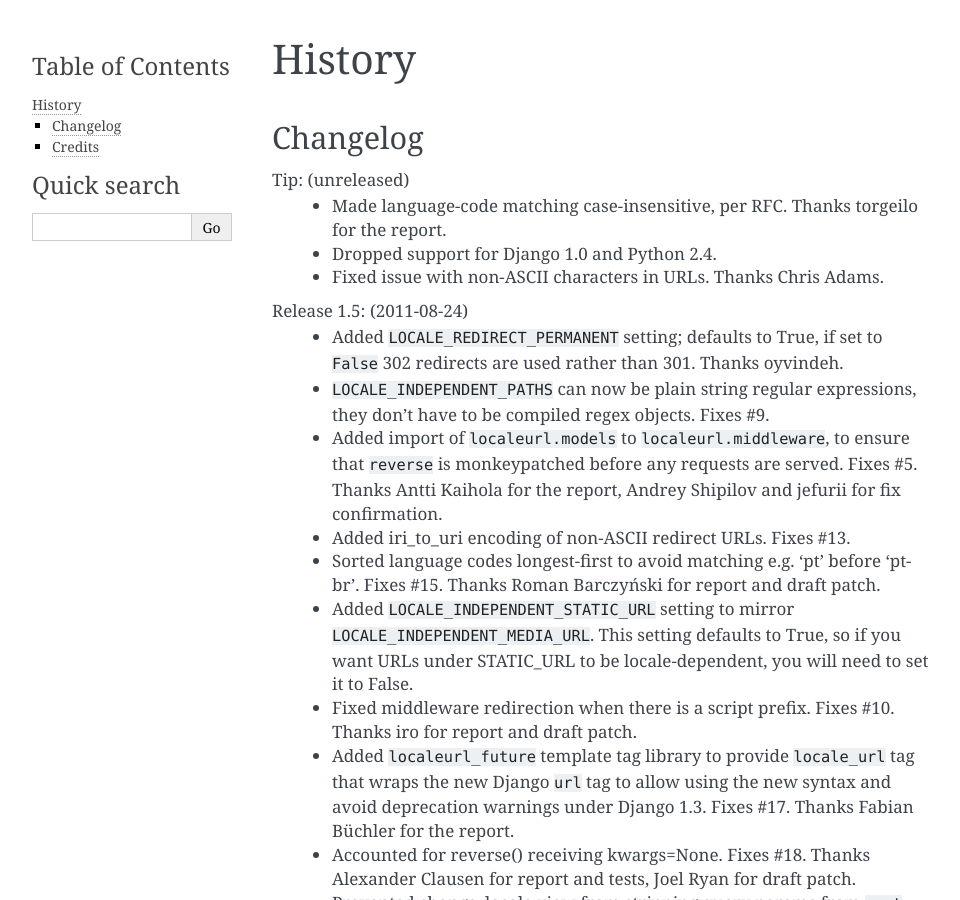
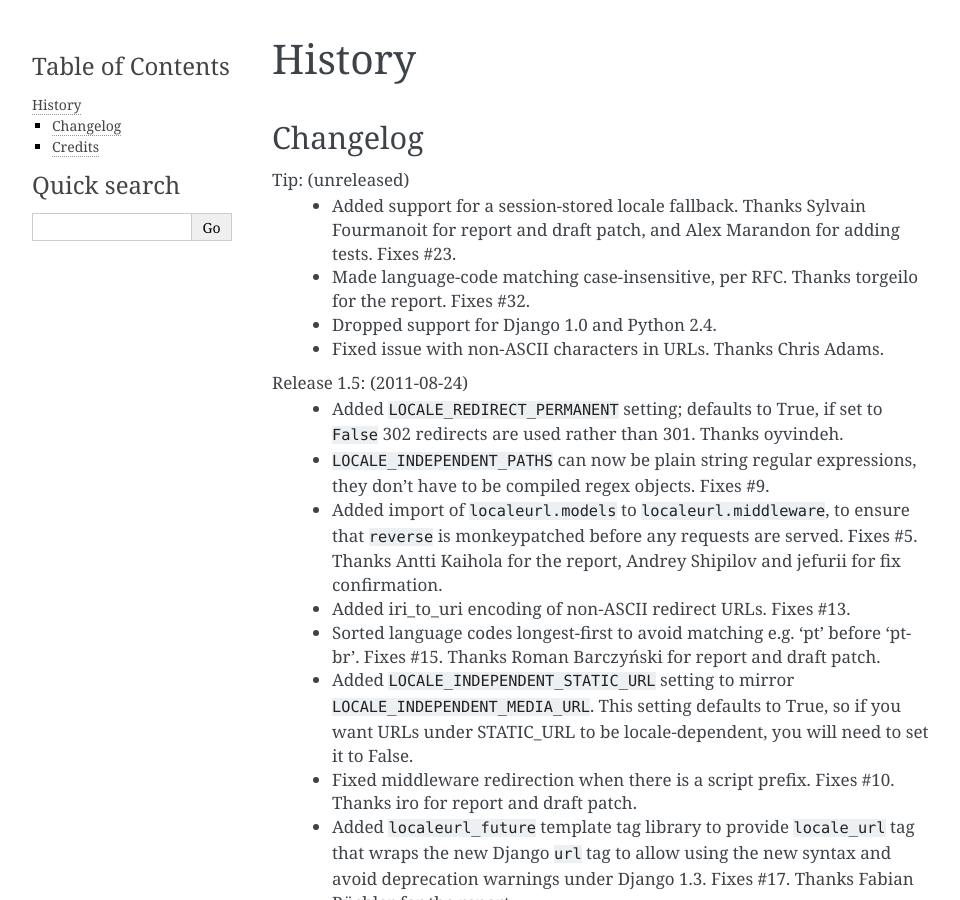
Before and after one commit to carljm/django-localeurl, a Sphinx documentation site: the page built from docs/history.rst, in a window 1280 px wide and 900 px high. Shown: the whole window, without its empty margins (148-1108 px from the left). Built offline with Sphinx 7.4.7, drawn with Linux system fonts in a browser that asks for light colours.

Commit message:
Update changelog.

```diff
--- a/docs/history.rst
+++ b/docs/history.rst
@@ -6,8 +6,11 @@ Changelog
 ---------
 
 Tip: (unreleased)
+  * Added support for a session-stored locale fallback. Thanks Sylvain
+    Fourmanoit for report and draft patch, and Alex Marandon for adding
+    tests. Fixes #23.
   * Made language-code matching case-insensitive, per RFC. Thanks torgeilo for
-    the report.
+    the report. Fixes #32.
   * Dropped support for Django 1.0 and Python 2.4.
   * Fixed issue with non-ASCII characters in URLs. Thanks Chris Adams.
 
```
